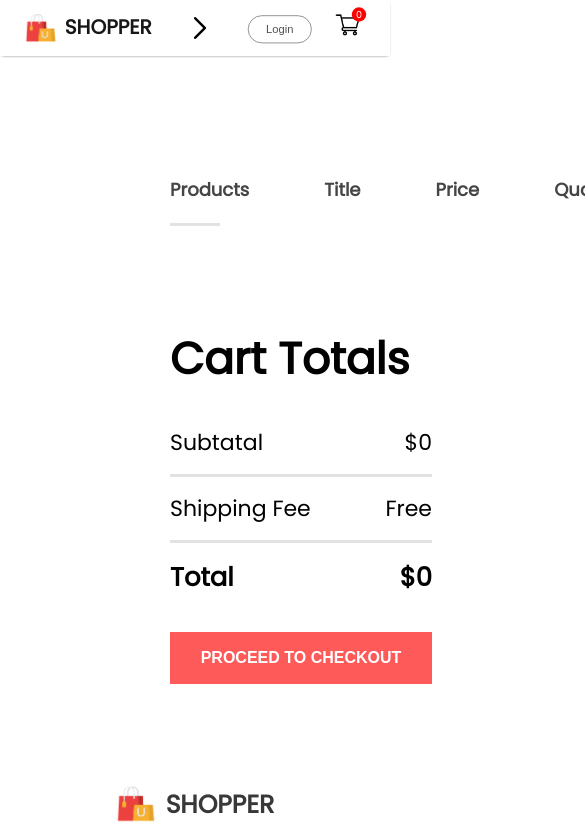
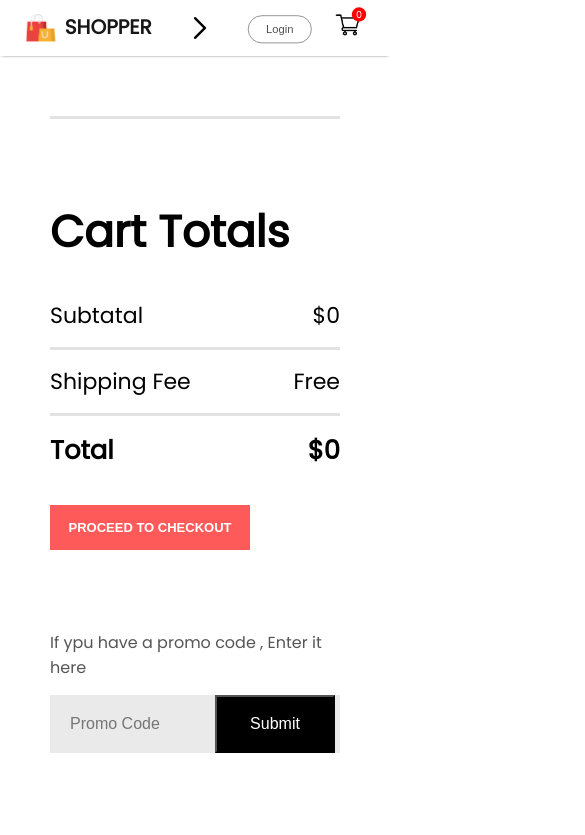
Before and after one commit to Mahradtangestani/ecommerce, a React (Create React App) app: page /cart in a window 390 px wide. Shown: the top 835 px of the page, 585 px wide, since content can reach past the window. Built offline with nearby package versions, Linux system fonts and the light colour scheme.

Commit message:
The Cart has become responsive

```diff
--- a/src/components/cartItems/CartItems.css
+++ b/src/components/cartItems/CartItems.css
@@ -92,3 +92,59 @@
     color: white;
     cursor: pointer;
 }
+@media (max-width:1280px){
+    .cartitems{
+        margin: 60px 50px;
+    }
+    .cartitems-format-main{
+        grid-template-columns: 0.5fr 3fr 0.5fr 0.5fr 0.5fr 0.5fr;
+        gap: 20px;
+        padding: 15px 0px;
+        font-size: 15px;
+    }
+    .carticon-product-icon{
+        height: 50px;
+    }
+    .cartitems-remove-icon{
+        margin: auto;
+    }
+    .cartitems-quantity{
+        width: 40px;
+        height: 30px;
+    }
+    .cartitems-down{
+        margin: 80px 0;
+        flex-direction: column;
+        gap: 80px;
+    }
+    .cartitems-total{
+        margin: 0;
+    }
+    .cartitems-total button{
+        max-width: 200px;
+        height: 45px;
+        font-size: 13px;
+    }
+    .cartitems-promobox{
+        width: auto;
+        max-width: 500px;
+    }
+    .cartitems-promobox input{
+        width: 100%;
+    }
+    .cartitems-promobox button{
+        width: 120px;
+        margin-left: -125px;
+    }
+}
+
+@media(max-width:500px){
+    .cartitems-format-main{
+        display: none;
+        grid-template-columns: 0.5fr 3fr 0.5fr;
+        gap: 10px;
+    }
+    .cartitems-format{
+        display: grid;
+    }
+}
```
